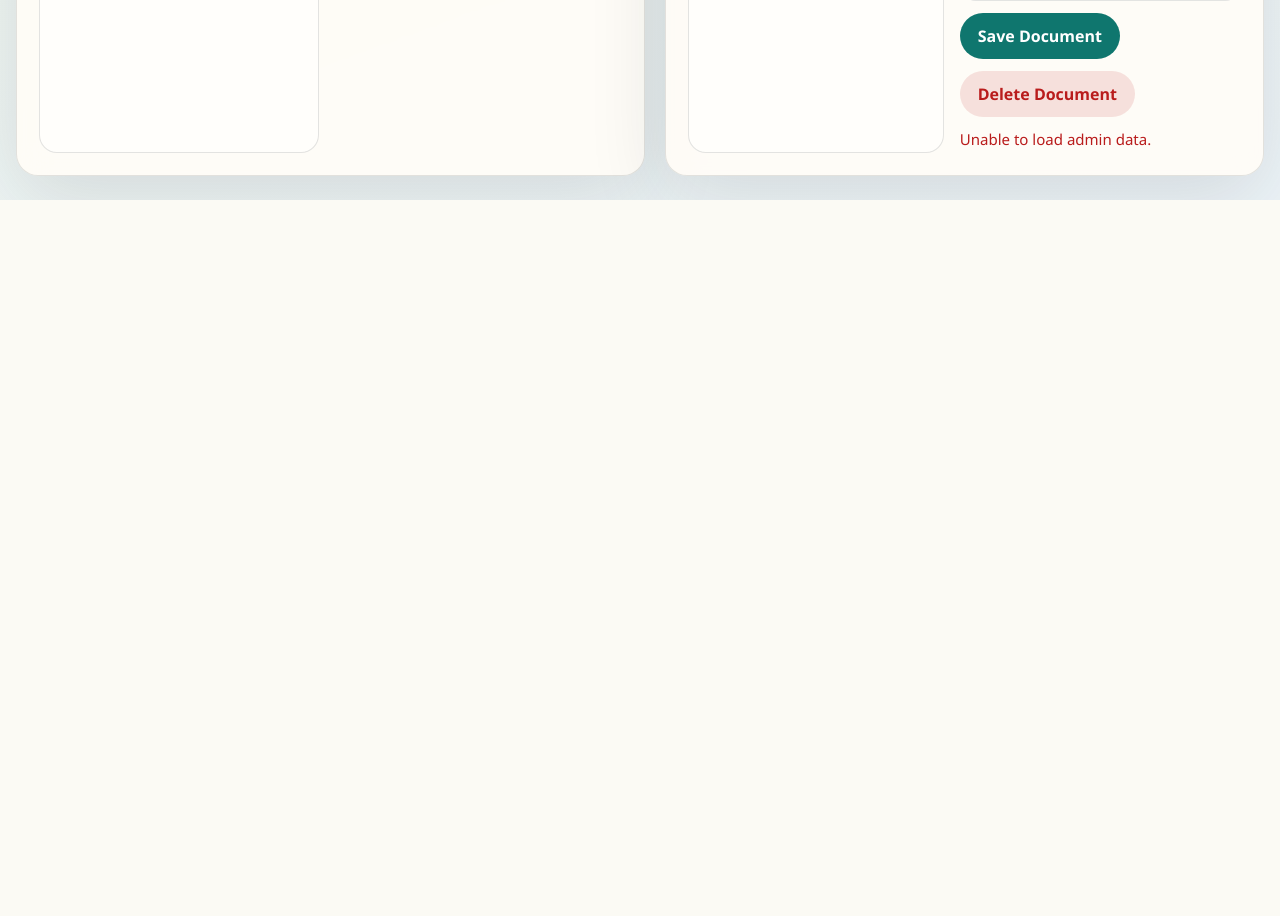
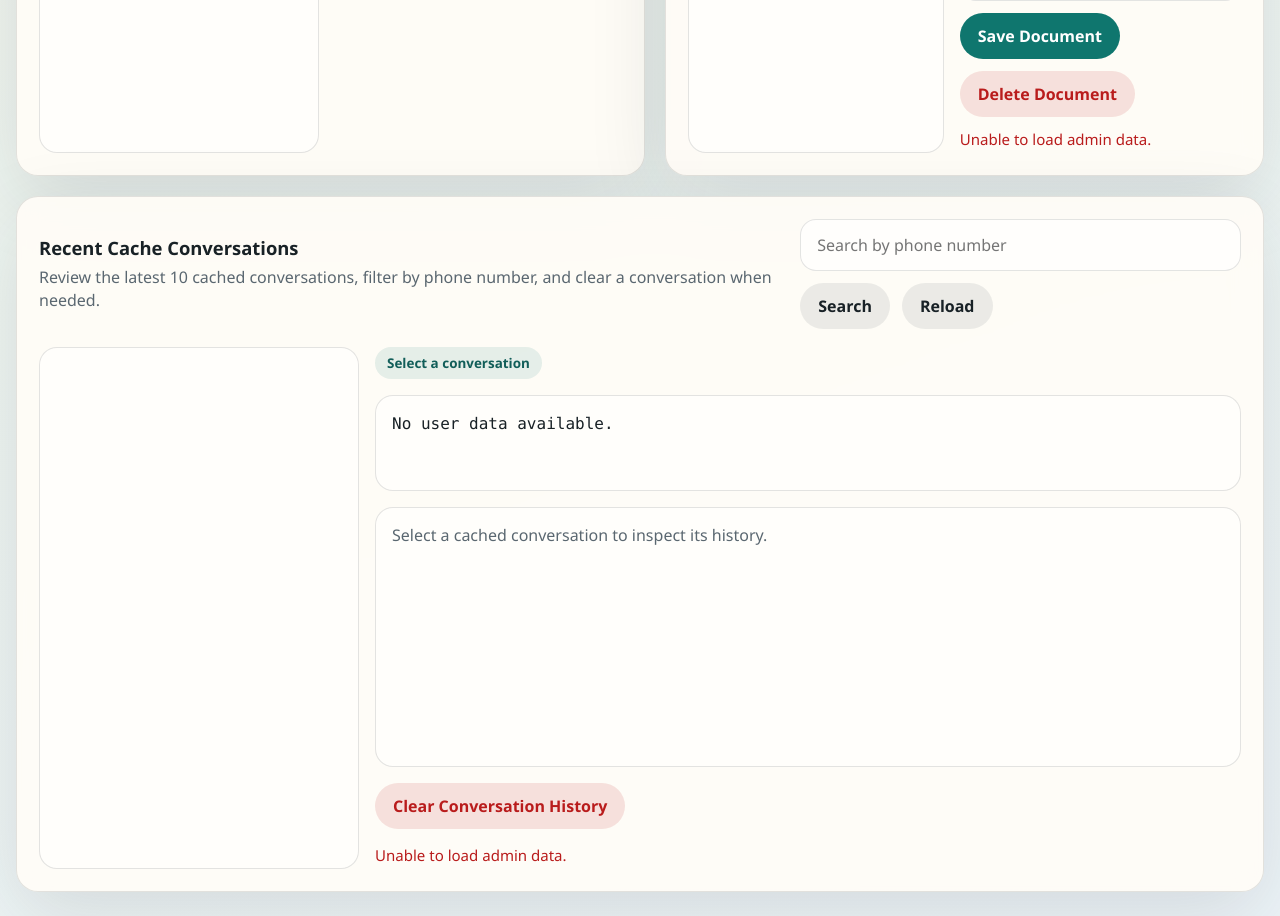
Before and after one commit to ashiquemukkil/TelecomFlow, a Python web app: template admin/templates/admin.html in a window 1280 px wide. Shown: the part 1013-1929 px from the top of the page. Before the commit the page ends 1213 px from the top, so only its background shows below. Run offline with Jinja, Linux system fonts and the light colour scheme; the template is opened without the code that fills it, so the values that code supplies are empty.

Commit message:
conversation

```diff
--- a/admin/static/admin.css
+++ b/admin/static/admin.css
@@ -133,6 +133,51 @@ h2 { font-size: 1.15rem; }
   display: grid;
   grid-template-columns: 1.05fr 1fr;
   gap: 20px;
+}
+
+.conversation-panel {
+  padding-bottom: 26px;
+}
+
+.conversation-layout {
+  display: grid;
+  grid-template-columns: 320px minmax(0, 1fr);
+  gap: 16px;
+  min-height: 420px;
+}
+
+.conversation-detail {
+  display: grid;
+  gap: 16px;
+}
+
+.conversation-user-data,
+.conversation-transcript {
+  border: 1px solid var(--border);
+  border-radius: 18px;
+  background: rgba(255, 255, 255, 0.5);
+  padding: 16px;
+}
+
+.conversation-user-data {
+  min-height: 96px;
+  font-family: "SFMono-Regular", "Menlo", monospace;
+  white-space: pre-wrap;
+  line-height: 1.45;
+}
+
+.conversation-transcript {
+  min-height: 260px;
+  max-height: 520px;
+  overflow: auto;
+  display: grid;
+  gap: 12px;
+}
+
+.conversation-transcript small {
+  display: block;
+  margin-top: 8px;
+  color: var(--muted);
 }
 
 .chat-panel {
@@ -365,7 +410,8 @@ button.danger { background: rgba(185, 28, 28, 0.12); color: var(--danger); }
   .status-grid,
   .grid,
   .split,
-  .chat-controls {
+  .chat-controls,
+  .conversation-layout {
     grid-template-columns: 1fr;
   }
 }
@@ -406,7 +452,8 @@ button.danger { background: rgba(185, 28, 28, 0.12); color: var(--danger); }
 
 @media (max-width: 1100px) {
   .grid,
-  .document-panel { grid-template-columns: 1fr; }
+  .document-panel,
+  .conversation-layout { grid-template-columns: 1fr; }
 
   .split {
     grid-template-columns: 1fr;
--- a/admin/static/admin.js
+++ b/admin/static/admin.js
@@ -1,6 +1,7 @@
 const state = {
   selectedPromptId: null,
   selectedDocument: null,
+  selectedConversationId: null,
   chatPhone: '',
   isChatOpen: false,
 };
@@ -28,6 +29,14 @@ const chatLog = document.getElementById('chatLog');
 const chatMessage = document.getElementById('chatMessage');
 const sendChatMessageButton = document.getElementById('sendChatMessage');
 const chatStatus = document.getElementById('chatStatus');
+const conversationSearch = document.getElementById('conversationSearch');
+const conversationList = document.getElementById('conversationList');
+const conversationIdBadge = document.getElementById('conversationIdBadge');
+const conversationUpdated = document.getElementById('conversationUpdated');
+const conversationUserData = document.getElementById('conversationUserData');
+const conversationTranscript = document.getElementById('conversationTranscript');
+const conversationStatus = document.getElementById('conversationStatus');
+const clearConversationButton = document.getElementById('clearConversation');
 
 function setStatus(element, message, type = '') {
   element.textContent = message;
@@ -189,6 +198,48 @@ function renderDocumentList(items) {
   }
 }
 
+function renderConversationList(items) {
+  conversationList.innerHTML = '';
+
+  if (!items.length) {
+    conversationList.innerHTML = '<div class="list-item"><strong>No cached conversations</strong><small>Try a different phone number search or wait for new traffic.</small></div>';
+    return;
+  }
+
+  for (const item of items) {
+    const row = document.createElement('div');
+    row.className = `list-item ${state.selectedConversationId === item.conversation_id ? 'active' : ''}`.trim();
+    row.innerHTML = `<strong>${escapeHtml(item.conversation_id)}</strong><small>${item.message_count} messages</small><small>Updated ${formatDate(item.last_message_at)}</small><small>${escapeHtml(item.preview || 'No messages yet.')}</small>`;
+    row.addEventListener('click', () => loadConversation(item.conversation_id));
+    conversationList.appendChild(row);
+  }
+}
+
+function renderConversationDetails(data) {
+  state.selectedConversationId = data?.conversation_id || null;
+  conversationIdBadge.textContent = data?.conversation_id || 'Select a conversation';
+  conversationUpdated.textContent = data?.last_message_at ? `Last updated ${formatDate(data.last_message_at)}` : '';
+  clearConversationButton.disabled = !data?.conversation_id;
+
+  const userData = data?.user_data && Object.keys(data.user_data).length
+    ? JSON.stringify(data.user_data, null, 2)
+    : 'No user data available.';
+  conversationUserData.textContent = userData;
+
+  if (!data?.messages?.length) {
+    conversationTranscript.innerHTML = '<div class="chat-empty">Select a cached conversation to inspect its history.</div>';
+    return;
+  }
+
+  conversationTranscript.innerHTML = data.messages.map((message) => `
+    <div class="chat-message ${message.role === 'user' ? 'user' : 'assistant'}">
+      <span>${escapeHtml(message.role || 'unknown')}</span>
+      <p>${escapeHtml(message.content || '')}</p>
+      <small>${formatDate(message.timestamp)}</small>
+    </div>
+  `).join('');
+}
+
 async function loadPrompts() {
   const response = await apiFetch('/admin/api/prompts');
   const data = await response.json();
@@ -333,12 +384,76 @@ async function refreshKnowledgeBase() {
   await loadKnowledgeBase();
 }
 
+async function loadConversations(searchValue = conversationSearch.value.trim()) {
+  const query = searchValue ? `?search=${encodeURIComponent(searchValue)}` : '';
+  const response = await apiFetch(`/admin/api/conversations${query}`);
+  const data = await response.json();
+  if (!response.ok) {
+    setStatus(conversationStatus, data.detail || 'Unable to load cached conversations.', 'error');
+    return;
+  }
+
+  renderConversationList(data.items || []);
+
+  if (!state.selectedConversationId) {
+    renderConversationDetails(data.selected || null);
+    renderConversationList(data.items || []);
+  } else if (!(data.items || []).some((item) => item.conversation_id === state.selectedConversationId)) {
+    renderConversationDetails(data.selected || null);
+    renderConversationList(data.items || []);
+  }
+
+  setStatus(conversationStatus, '', '');
+}
+
+async function loadConversation(conversationId) {
+  state.selectedConversationId = conversationId;
+  const response = await apiFetch(`/admin/api/conversations/${encodeURIComponent(conversationId)}`);
+  const data = await response.json();
+  if (!response.ok) {
+    setStatus(conversationStatus, data.detail || 'Unable to load conversation.', 'error');
+    return;
+  }
+
+  renderConversationDetails(data);
+  await loadConversations(conversationSearch.value.trim());
+}
+
+async function clearConversation() {
+  if (!state.selectedConversationId) {
+    setStatus(conversationStatus, 'Select a conversation first.', 'error');
+    return;
+  }
+
+  const confirmed = window.confirm(`Clear cached history for ${state.selectedConversationId}?`);
+  if (!confirmed) {
+    return;
+  }
+
+  const response = await apiFetch(`/admin/api/conversations/${encodeURIComponent(state.selectedConversationId)}`, {
+    method: 'DELETE',
+  });
+  const data = await response.json();
+  if (!response.ok) {
+    setStatus(conversationStatus, data.detail || 'Unable to clear conversation.', 'error');
+    return;
+  }
+
+  state.selectedConversationId = null;
+  renderConversationDetails(null);
+  setStatus(conversationStatus, data.message || 'Conversation cleared.', 'success');
+  await loadConversations(conversationSearch.value.trim());
+}
+
 document.getElementById('reloadPrompts').addEventListener('click', () => loadPrompts());
 document.getElementById('savePrompt').addEventListener('click', savePrompt);
 document.getElementById('uploadDocument').addEventListener('click', uploadDocument);
 document.getElementById('saveDocument').addEventListener('click', saveDocument);
 document.getElementById('deleteDocument').addEventListener('click', deleteDocument);
 document.getElementById('refreshKnowledgeBase').addEventListener('click', refreshKnowledgeBase);
+document.getElementById('searchConversations').addEventListener('click', () => loadConversations(conversationSearch.value.trim()));
+document.getElementById('reloadConversations').addEventListener('click', () => loadConversations(conversationSearch.value.trim()));
+document.getElementById('clearConversation').addEventListener('click', clearConversation);
 toggleChatPanelButton.addEventListener('click', () => toggleChatPanel());
 restartApplicationButton.addEventListener('click', restartApplication);
 startChatSessionButton.addEventListener('click', startChatSession);
@@ -349,11 +464,19 @@ chatMessage.addEventListener('keydown', (event) => {
     sendChatMessage();
   }
 });
+conversationSearch.addEventListener('keydown', (event) => {
+  if (event.key === 'Enter') {
+    event.preventDefault();
+    loadConversations(conversationSearch.value.trim());
+  }
+});
 
 toggleChatPanel(false);
+renderConversationDetails(null);
 
-Promise.all([loadPrompts(), loadKnowledgeBase()]).catch((error) => {
+Promise.all([loadPrompts(), loadKnowledgeBase(), loadConversations()]).catch((error) => {
   console.error(error);
   setStatus(promptStatus, 'Unable to load admin data.', 'error');
   setStatus(documentStatus, 'Unable to load admin data.', 'error');
+  setStatus(conversationStatus, 'Unable to load admin data.', 'error');
 });
--- a/admin/templates/admin.html
+++ b/admin/templates/admin.html
@@ -122,6 +122,39 @@
         </div>
       </section>
     </div>
+
+    <section class="panel conversation-panel">
+      <div class="panel-header">
+        <div>
+          <h2>Recent Cache Conversations</h2>
+          <p>Review the latest 10 cached conversations, filter by phone number, and clear a conversation when needed.</p>
+        </div>
+        <div class="actions">
+          <input type="text" id="conversationSearch" placeholder="Search by phone number" />
+          <button class="secondary" id="searchConversations" type="button">Search</button>
+          <button class="secondary" id="reloadConversations" type="button">Reload</button>
+        </div>
+      </div>
+
+      <div class="conversation-layout">
+        <div class="list-box" id="conversationList"></div>
+
+        <div class="conversation-detail">
+          <div class="actions">
+            <span class="badge" id="conversationIdBadge">Select a conversation</span>
+            <span class="meta" id="conversationUpdated"></span>
+          </div>
+          <div class="conversation-user-data" id="conversationUserData">No user data available.</div>
+          <div class="conversation-transcript" id="conversationTranscript">
+            <div class="chat-empty">Select a cached conversation to inspect its history.</div>
+          </div>
+          <div class="actions">
+            <button class="danger" id="clearConversation" type="button">Clear Conversation History</button>
+          </div>
+          <div class="status-line" id="conversationStatus"></div>
+        </div>
+      </div>
+    </section>
   </div>
 
   <script src="/admin/assets/admin.js"></script>
--- a/orc/orchestrator.py
+++ b/orc/orchestrator.py
@@ -1,5 +1,5 @@
 from connectors.cosmos import ConversationCache
-from orc.run_old import get_answer
+from orc.run import get_answer
 
 async def run(conversation_id, ask: str):
     async with ConversationCache() as db_cache:
```
Also changed, not shown: admin/router.py (+57 -0 lines), connectors/cosmos.py (+37 -0 lines), orc/run.py (+123 -3 lines), orc/run_old.py (deleted, +0 -128 lines), 2 other files.
